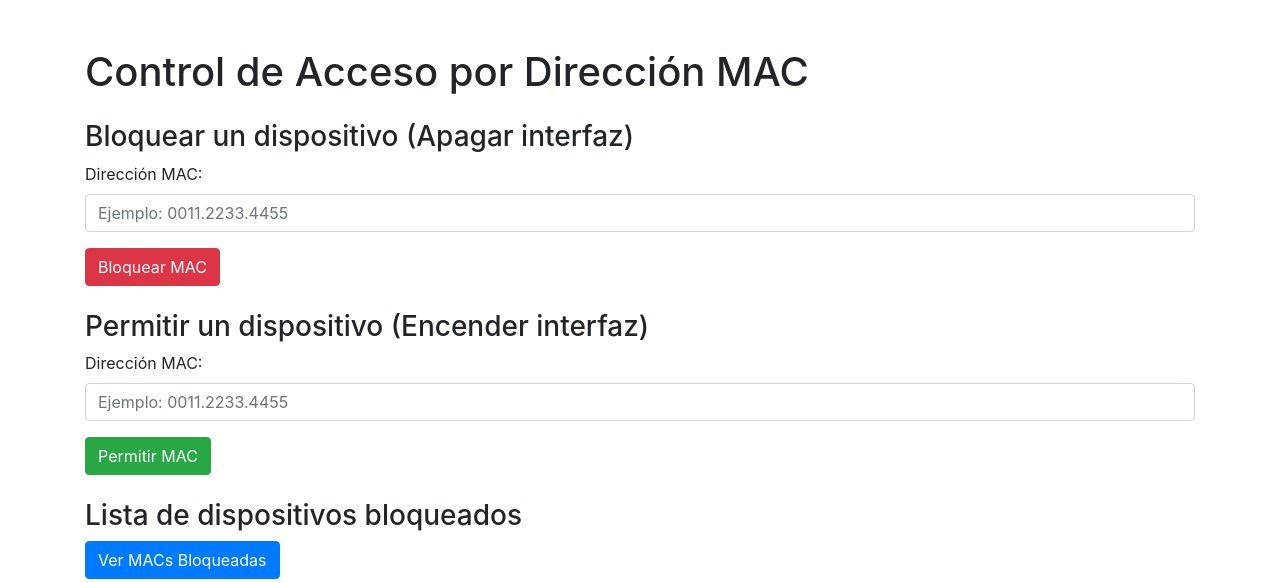
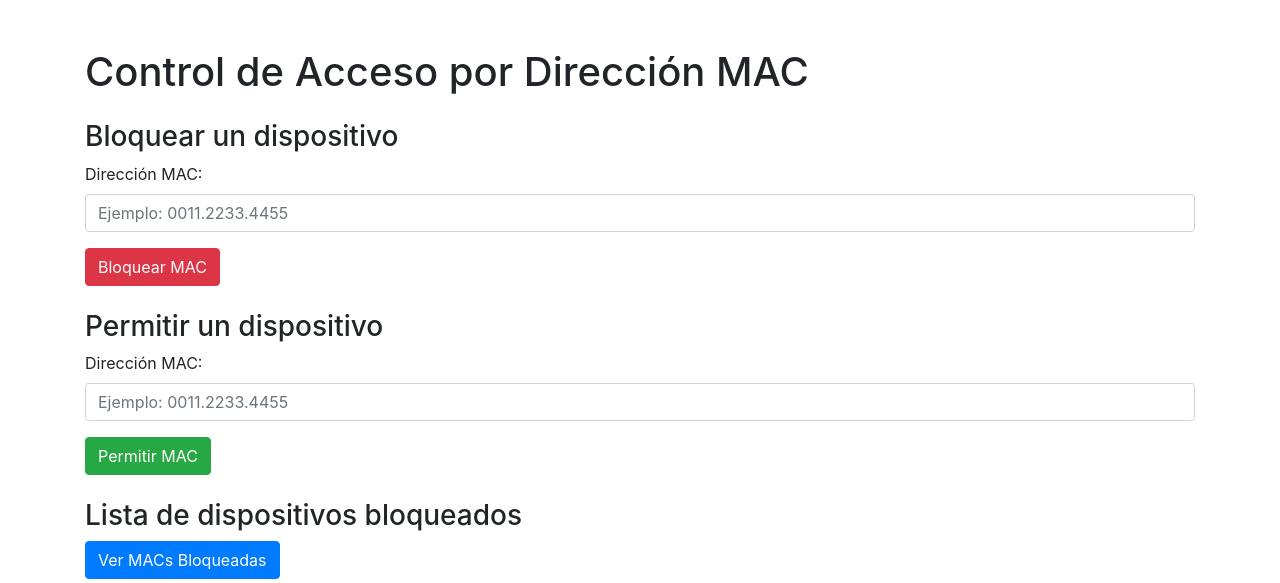
Before and after one commit to XaviTandazo/interfaceRed, a Flask app: page / in a window 1280 px wide. Shown: the top 583 px of the page. Run offline with Flask 3, Linux system fonts and the light colour scheme; some libraries are stand-ins or nearby versions.

Commit message:
Solucion sin apagar Interfaces

```diff
--- a/templates/index.html
+++ b/templates/index.html
@@ -12,7 +12,7 @@
 
         <!-- Formulario para bloquear un dispositivo -->
         <div class="mt-4">
-            <h3>Bloquear un dispositivo (Apagar interfaz)</h3>
+            <h3>Bloquear un dispositivo</h3>
             <form action="/block_device" method="POST">
                 <div class="form-group">
                     <label for="block_mac_address">Dirección MAC:</label>
@@ -24,7 +24,7 @@
 
         <!-- Formulario para permitir (desbloquear) un dispositivo -->
         <div class="mt-4">
-            <h3>Permitir un dispositivo (Encender interfaz)</h3>
+            <h3>Permitir un dispositivo</h3>
             <form action="/allow_device" method="POST">
                 <div class="form-group">
                     <label for="allow_mac_address">Dirección MAC:</label>
```
